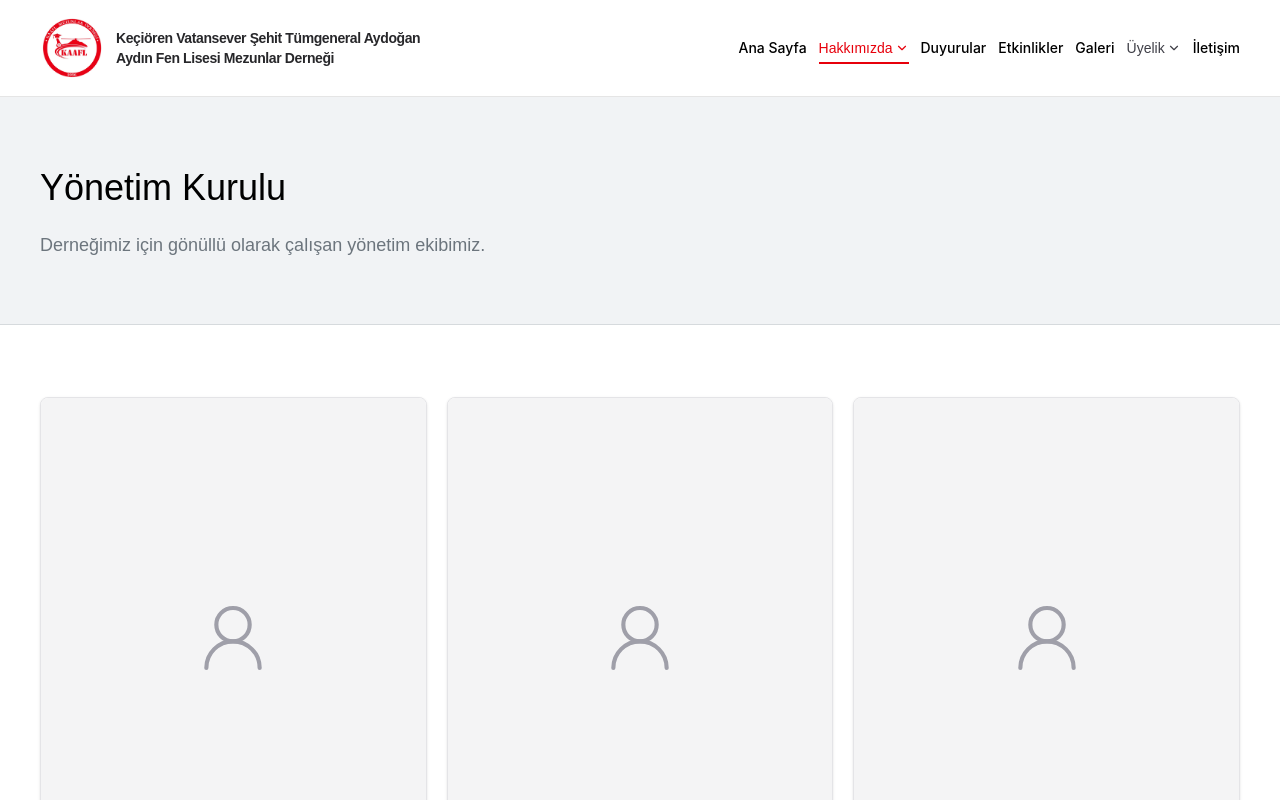
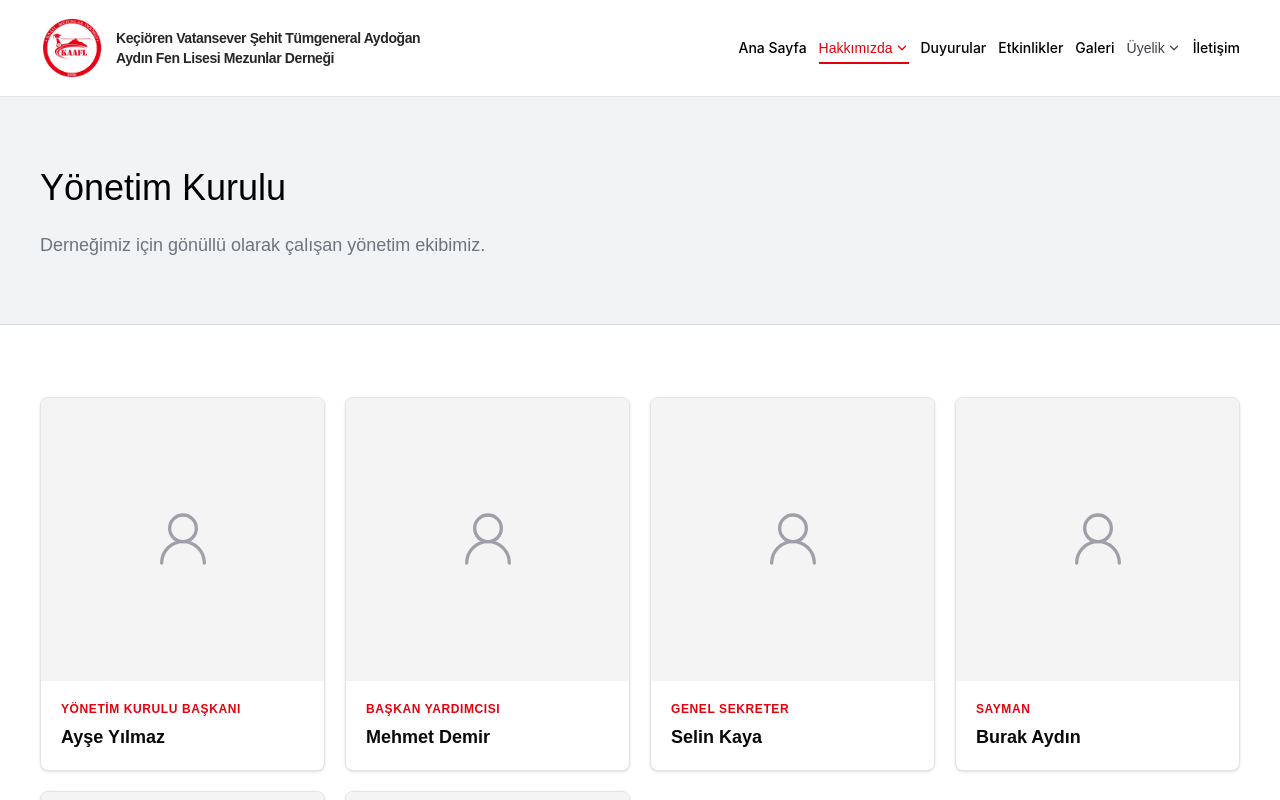
Before and after one commit to pclelif/mezun-dernegi, a Next.js app: page /kurumsal/yonetim-kurulu in a window 1280 px wide. Shown: the top 800 px of the page. Built offline with nearby package versions, Linux system fonts and the light colour scheme.

Commit message:
fix: improve mobile navigation and board cards

```diff
--- a/src/app/kurumsal/denetim-kurulu/page.tsx
+++ b/src/app/kurumsal/denetim-kurulu/page.tsx
@@ -9,7 +9,7 @@ export default function AuditBoardPage() {
   return (
     <>
       <PageHero title="Denetim Kurulu" description="Derneğimizin denetim çalışmalarını yürüten kurul üyeleri." />
-      <section className="container-site section-space grid gap-5 sm:grid-cols-2 lg:grid-cols-3" aria-label="Denetim kurulu üyeleri">
+      <section className="container-site section-space grid gap-5 sm:grid-cols-2 lg:grid-cols-3 xl:grid-cols-4" aria-label="Denetim kurulu üyeleri">
         {auditBoardMembers.map((member) => <BoardMemberCard key={`${member.role}-${member.name}`} {...member} />)}
       </section>
     </>
--- a/src/app/kurumsal/yonetim-kurulu/page.tsx
+++ b/src/app/kurumsal/yonetim-kurulu/page.tsx
@@ -9,7 +9,7 @@ export default function BoardPage() {
   return (
     <>
       <PageHero title="Yönetim Kurulu" description="Derneğimiz için gönüllü olarak çalışan yönetim ekibimiz." />
-      <section className="container-site section-space grid gap-5 sm:grid-cols-2 lg:grid-cols-3" aria-label="Yönetim kurulu üyeleri">
+      <section className="container-site section-space grid gap-5 sm:grid-cols-2 lg:grid-cols-3 xl:grid-cols-4" aria-label="Yönetim kurulu üyeleri">
         {boardMembers.map((member) => <BoardMemberCard key={`${member.role}-${member.name}`} {...member} />)}
       </section>
     </>
--- a/src/components/cards/board-member-card.tsx
+++ b/src/components/cards/board-member-card.tsx
@@ -11,7 +11,7 @@ export type BoardMemberCardProps = {
 export function BoardMemberCard({ name, role, image }: BoardMemberCardProps) {
   return (
     <Card padding="none">
-      <div className="relative aspect-[4/5] overflow-hidden bg-zinc-100">
+      <div className="relative aspect-square overflow-hidden bg-zinc-100">
         {image ? (
           <Image
             src={image}
@@ -22,11 +22,11 @@ export function BoardMemberCard({ name, role, image }: BoardMemberCardProps) {
           />
         ) : (
           <div className="grid size-full place-items-center bg-zinc-100 text-zinc-400" aria-hidden="true">
-            <UserRound className="size-16 stroke-[1.25] md:size-20" />
+            <UserRound className="size-14 stroke-[1.25] md:size-16" />
           </div>
         )}
       </div>
-      <div className="min-w-0 p-5 md:p-6">
+      <div className="min-w-0 p-4 md:p-5">
         <p className="text-xs font-semibold uppercase tracking-wider text-red-600 [overflow-wrap:anywhere]">{role}</p>
         <h2 className="mt-2 text-lg font-bold leading-snug text-zinc-950 [overflow-wrap:anywhere]">{name}</h2>
       </div>
--- a/src/components/layout/header.tsx
+++ b/src/components/layout/header.tsx
@@ -25,13 +25,13 @@ export function Header() {
     return () => window.removeEventListener("scroll", updateHeaderSurface);
   }, []);
 
+  useEffect(() => {
+    document.getElementById("mobile-navigation-toggle")?.removeAttribute("open");
+  }, [pathname]);
+
   function isItemActive(item: NavigationItem) {
     if (item.href === "/") return pathname === "/";
     return pathname.startsWith(item.href) || Boolean(item.children?.some((child) => pathname.startsWith(child.href)));
-  }
-
-  function closeMobileNavigation() {
-    document.getElementById("mobile-navigation-toggle")?.removeAttribute("open");
   }
 
   return (
@@ -92,7 +92,7 @@ export function Header() {
           <nav id="mobile-navigation" className="mobile-navigation-panel flex max-h-[calc(100dvh-10rem)] flex-col overflow-y-auto border-t border-zinc-300 px-6 py-4 text-center text-zinc-900 shadow-inner" aria-label="Mobil menü">
             {navigation.map((item, index) => {
               if (!item.children) {
-                return <Link onClick={closeMobileNavigation} className="px-2 py-4 text-base font-semibold text-zinc-900 focus-visible:outline-2 focus-visible:outline-inset focus-visible:outline-red-600" href={item.href} key={item.href}>{item.label}</Link>;
+                return <Link className="px-2 py-4 text-base font-semibold text-zinc-900 focus-visible:outline-2 focus-visible:outline-inset focus-visible:outline-red-600" href={item.href} key={item.href}>{item.label}</Link>;
               }
 
               const menuId = `mobile-submenu-${index}`;
@@ -106,7 +106,7 @@ export function Header() {
                     <Minus className="hidden size-5 text-red-500 group-open/submenu:block" aria-hidden="true" />
                   </summary>
                   <div id={menuId} className="mx-auto mb-2 grid w-full max-w-sm border-y border-red-700 bg-red-600 py-1 text-center text-white">
-                    {item.children.map((child) => <Link onClick={closeMobileNavigation} className="px-3 py-3 text-sm !text-white hover:bg-red-700 focus-visible:outline-2 focus-visible:outline-inset focus-visible:outline-white" href={child.href} key={child.href}>{child.label}</Link>)}
+                    {item.children.map((child) => <Link className="px-3 py-3 text-sm !text-white hover:bg-red-700 focus-visible:outline-2 focus-visible:outline-inset focus-visible:outline-white" href={child.href} key={child.href}>{child.label}</Link>)}
                   </div>
                 </details>
               );
```
